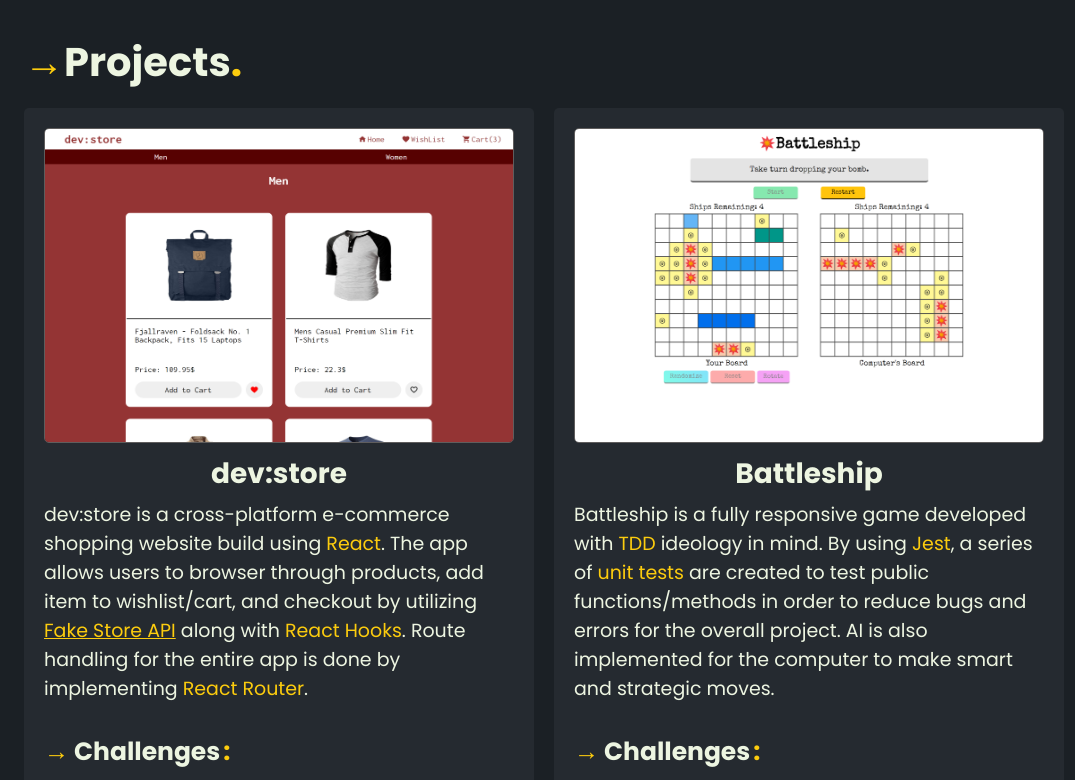
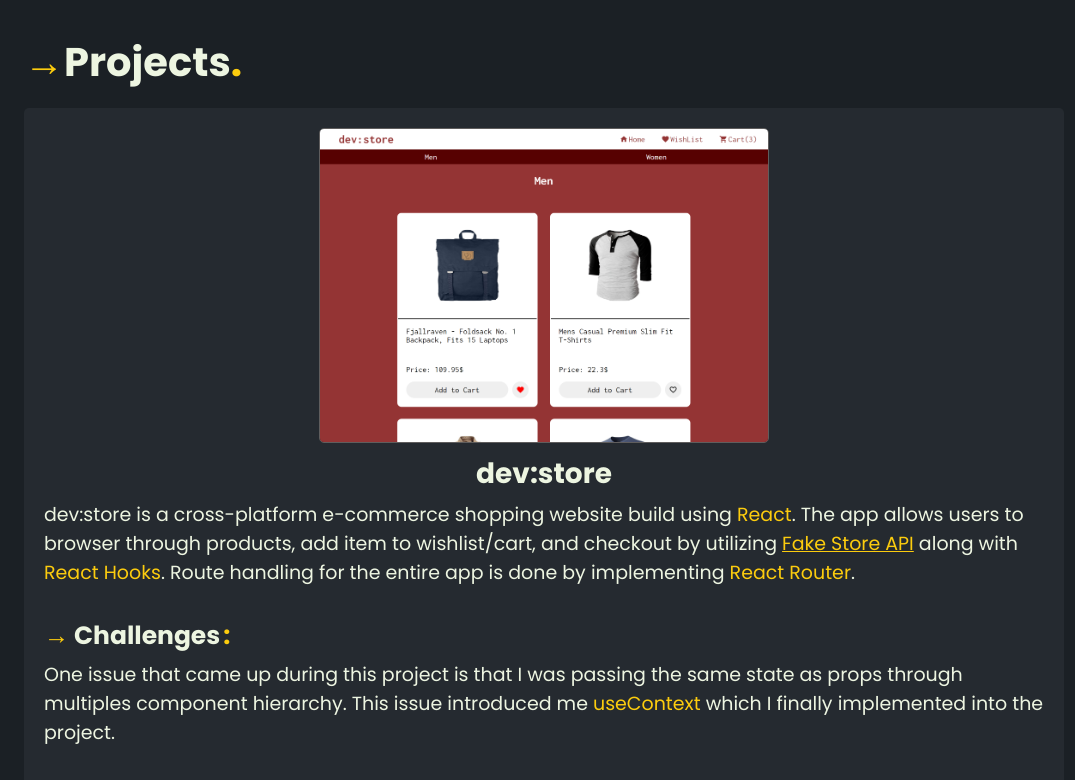
Before and after one commit to khunhour/portfolio, a React (Create React App) app: page / in a window 1280 px wide. Shown: the part 1640-2420 px from the top of the page, without its empty margins (96-1171 px from the left). Built offline with nearby package versions, Linux system fonts and the light colour scheme.

Commit message:
make header not sticky but menu button is

```diff
--- a/src/Header.css
+++ b/src/Header.css
@@ -21,7 +21,7 @@ header {
 	align-items: center;
 	justify-content: space-between;
 	padding: 10px 30px;
-	position: sticky;
+	/* position: sticky; */
 	top: 0;
 	z-index: 500;
 	background-color: var(--light-bg-color);
@@ -106,6 +106,11 @@ nav ul li a:hover {
 	ul.active .small-logo {
 		display: block;
 	}
+	ul.active + .menu-btn {
+		position: fixed;
+		right: 30px;
+		top: 20px;
+	}
 
 	nav ul li a {
 		display: inline-block;
--- a/src/components/Projects/Project.css
+++ b/src/components/Projects/Project.css
@@ -1,6 +1,6 @@
 .project-container {
 	display: grid;
-	grid-template-columns: 1fr 1fr;
+	grid-template-columns: 1fr;
 	width: 100%;
 	gap: 20px;
 }
@@ -29,6 +29,9 @@
 	border-radius: 5px;
 	border: solid 1px rgb(95, 93, 93);
 	margin-bottom: 10px;
+	max-width: 450px;
+	margin-left: auto;
+	margin-right: auto;
 }
 .project-title {
 	text-align: center;
```
